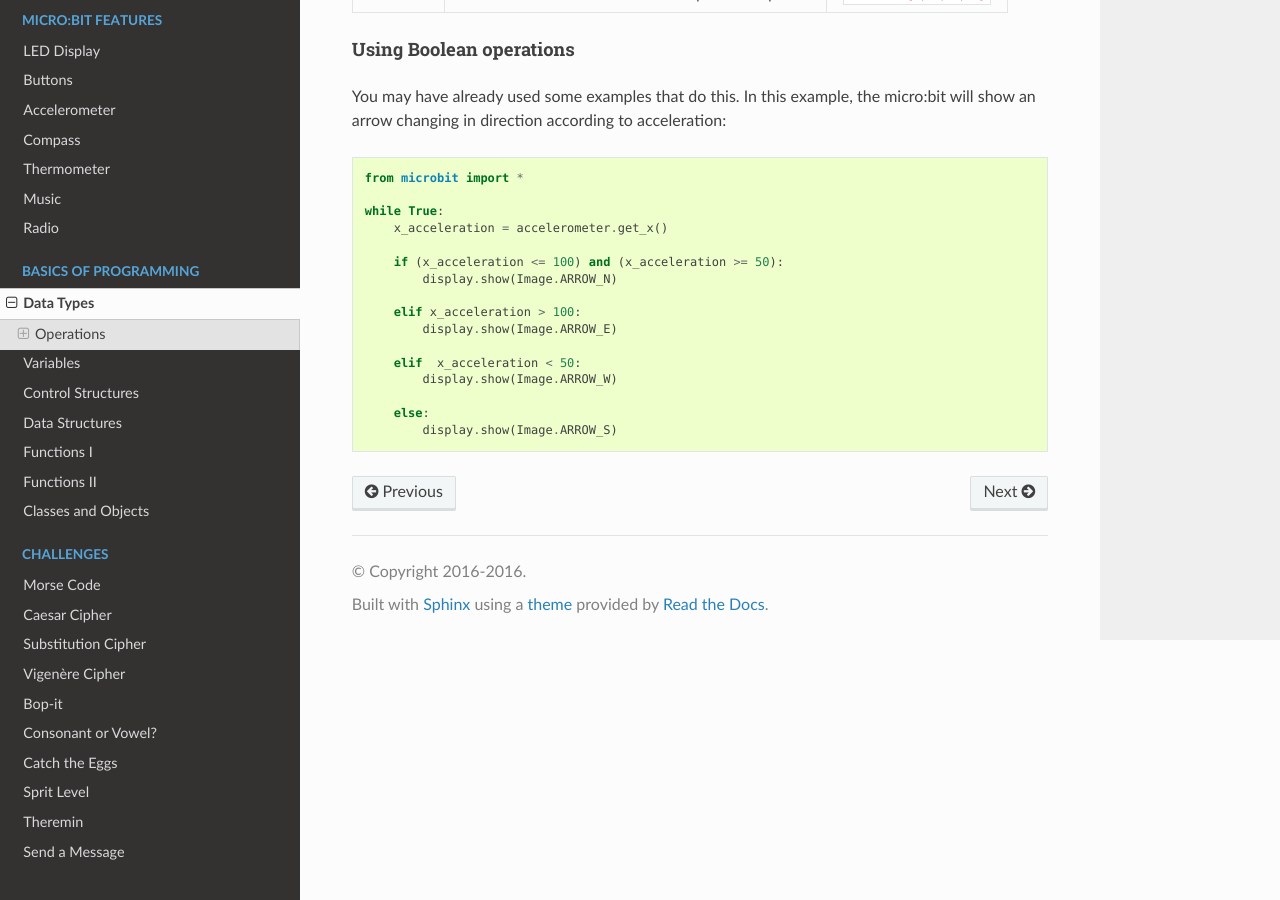
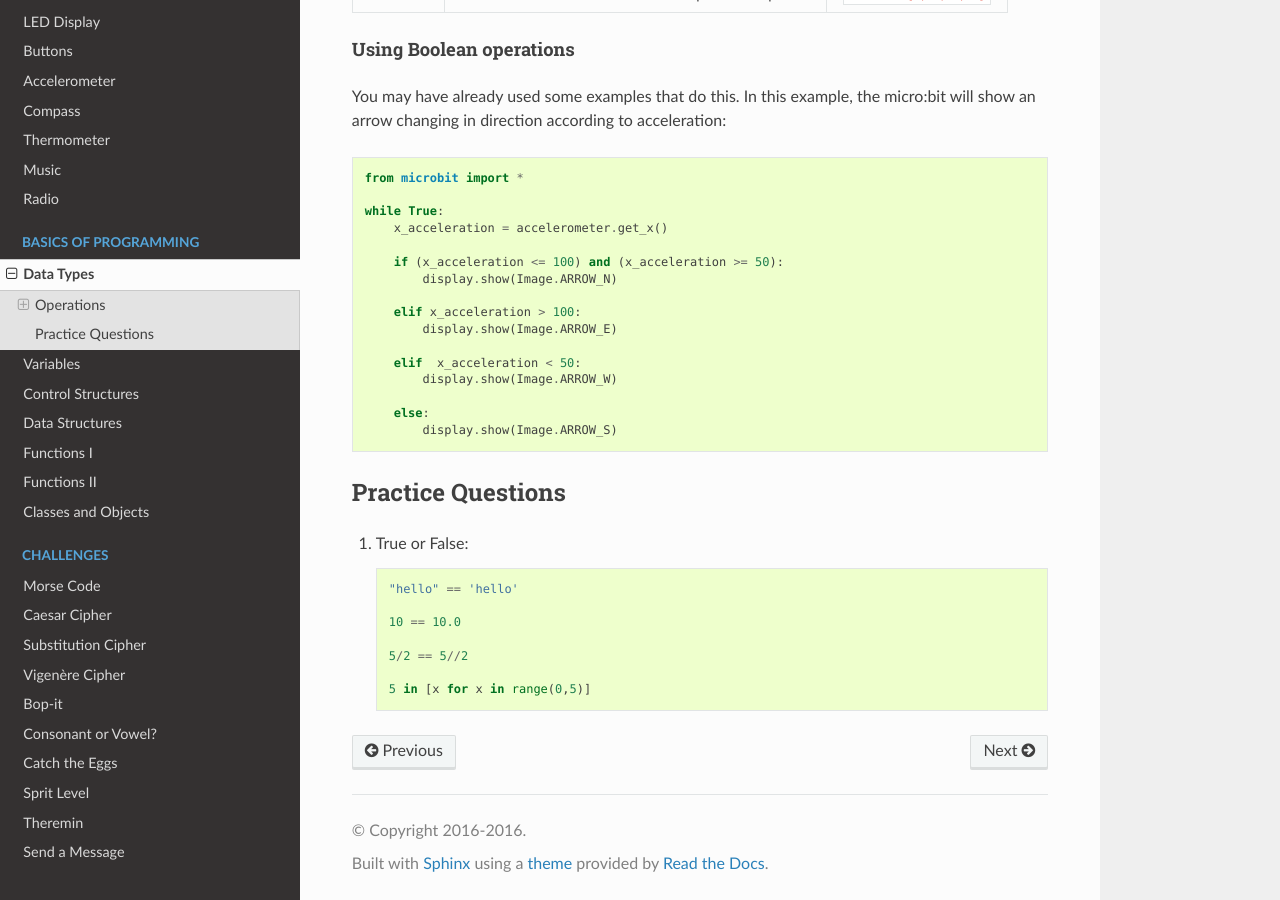
Before and after one commit to rharbird/microbit-challenges, a Sphinx documentation site: the page built from docs/source/basics/data_types.rst, in a window 1280 px wide and 900 px high, scrolled down 3666 px. Built offline with Sphinx 7.4.7 and the Read the Docs theme 2.0.0, drawn with Linux system fonts in a browser that asks for light colours.

Commit message:
Add exercises

```diff
--- a/docs/source/basics/data_types.rst
+++ b/docs/source/basics/data_types.rst
@@ -170,3 +170,17 @@ show an arrow changing in direction according to acceleration::
 
 	    else:
 		display.show(Image.ARROW_S)
+
+
+Practice Questions
+===================
+
+1. True or False: ::
+
+	"hello" == 'hello'
+
+	10 == 10.0
+
+	5/2 == 5//2
+
+	5 in [x for x in range(0,5)]
```
